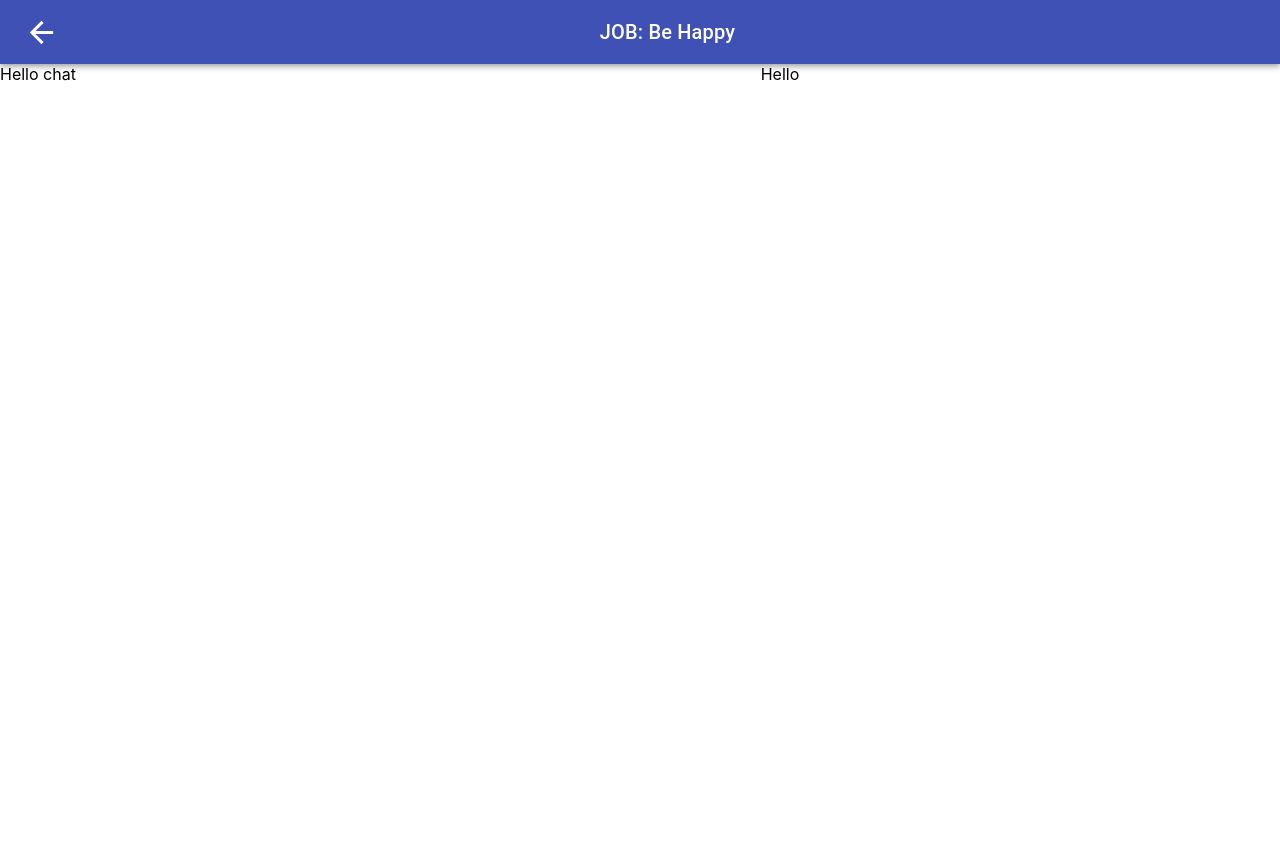
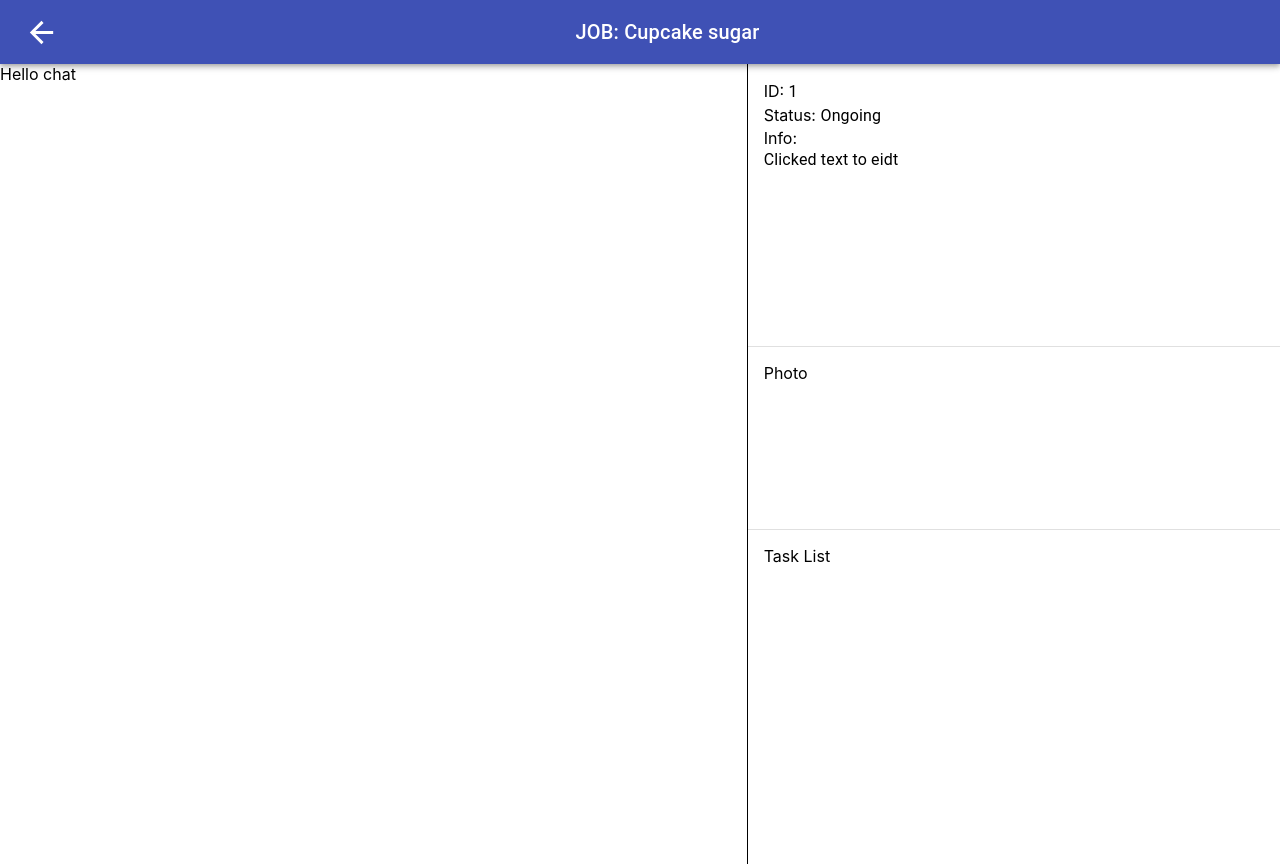
Before and after one commit to huy9903098/jobsmanager, a React (Create React App) app: page /job/1 in a window 1280 px wide. Before the commit the page ends 800 px from the top, so only its background shows below. Built offline with nearby package versions, Linux system fonts and the light colour scheme.

Commit message:
Finish update job info data

```diff
--- a/src/App.js
+++ b/src/App.js
@@ -10,17 +10,19 @@ import { UserProvider } from "./utils/UserContext";
 function App() {
   return (
     <Router>
-      <Route exact path="/" component={Landing}></Route>
       <JobProvider>
+        <Route exact path="/" component={Landing}></Route>
+
         <CustomerProvider>
           <UserProvider>
             <Route exact path="/lists" component={Lists}></Route>
           </UserProvider>
         </CustomerProvider>
+
+        <Switch>
+          <Route exact path="/job/:id" component={Job} />
+        </Switch>
       </JobProvider>
-      <Switch>
-        <Route exact path="/job/:id" component={Job} />
-      </Switch>
     </Router>
   );
 }
--- /dev/null
+++ b/src/component/Job/JobInfo/JobData.js
@@ -0,0 +1,115 @@
+import {
+  Box,
+  InputBase,
+  makeStyles,
+  MenuItem,
+  Select,
+  Typography,
+} from "@material-ui/core";
+import { React, useState } from "react";
+
+const useStyles = makeStyles((theme) => ({
+  infoBox: {
+    display: "inline-block",
+    width: "auto",
+  },
+  infoContainer: {
+    height: "250px",
+    overflow: "scroll",
+    padding: theme.spacing(2),
+  },
+}));
+export default function JobData({
+  setJobs,
+  jobId,
+  jobInfoData,
+  setJobInfoData,
+}) {
+  const [editStatus, setTitleStatus] = useState(false);
+  const [editInfo, setTitleInfo] = useState(false);
+  const classes = useStyles();
+  const handleInput = (evt) => {
+    const name = evt.target.name;
+    const newValue = evt.target.value;
+
+    setJobInfoData({ ...jobInfoData, [name]: newValue });
+  };
+
+  const handleUpdatJobs = () => {
+    setJobs((prevJobs) => {
+      const jobIndex = prevJobs.findIndex((emp) => emp.id.toString() === jobId);
+      return prevJobs.map((obj, index) => {
+        return index === jobIndex ? jobInfoData : obj;
+      });
+    });
+  };
+  const handleUpdateStatus = (e) => {
+    const name = e.target.name;
+    const newValue = e.target.value;
+    const newJobData = { ...jobInfoData, [name]: newValue };
+    setJobInfoData(newJobData);
+    setJobs((prevJobs) => {
+      const jobIndex = prevJobs.findIndex((emp) => emp.id.toString() === jobId);
+      return prevJobs.map((obj, index) => {
+        return index === jobIndex ? newJobData : obj;
+      });
+    });
+    setTitleStatus(!editStatus);
+  };
+  return (
+    <Box className={classes.infoContainer}>
+      <Box>
+        ID: <Typography display="inline">{jobInfoData.id}</Typography>
+      </Box>
+
+      {editStatus ? (
+        <Box
+          onBlur={() => {
+            handleUpdatJobs();
+          }}
+        >
+          Status:{" "}
+          <Select
+            value={jobInfoData.status}
+            name="status"
+            onChange={(e) => handleUpdateStatus(e)}
+          >
+            <MenuItem value={"Pending"}>Pending</MenuItem>
+            <MenuItem value={"Ongoing"}>Ongoing</MenuItem>
+            <MenuItem value={"Closed"}>Closed</MenuItem>
+          </Select>
+        </Box>
+      ) : (
+        <Box onClick={() => setTitleStatus(!editStatus)}>
+          Status: <Typography display="inline">{jobInfoData.status}</Typography>
+        </Box>
+      )}
+
+      {editInfo ? (
+        <Box
+          onBlur={() => {
+            handleUpdatJobs();
+            setTitleInfo(!editStatus);
+          }}
+        >
+          Info:{" "}
+          <InputBase
+            name="info"
+            multiline
+            fullWidth
+            onChange={handleInput}
+            autoFocus
+            value={jobInfoData.info}
+            inputProps={{
+              className: classes.input,
+            }}
+          />
+        </Box>
+      ) : (
+        <Box onClick={() => setTitleInfo(!editInfo)}>
+          Info: <Typography>{jobInfoData.info}</Typography>
+        </Box>
+      )}
+    </Box>
+  );
+}
--- a/src/component/Job/JobInfo/JobInfo.js
+++ /dev/null
@@ -1,8 +0,0 @@
-import { makeStyles } from "@material-ui/core";
-import { React } from "react";
-
-const useStyles = makeStyles((theme) => ({}));
-export default function JobInfo() {
-  const classes = useStyles();
-  return <div>Hello</div>;
-}
--- /dev/null
+++ b/src/component/Job/JobInfo/index.js
@@ -0,0 +1,36 @@
+import { Box, Divider, makeStyles } from "@material-ui/core";
+import { React, useState } from "react";
+import JobData from "./JobData";
+
+const useStyles = makeStyles((theme) => ({
+  pictureContainer: {
+    height: "150px",
+    overflow: "scroll",
+    padding: theme.spacing(2),
+  },
+  taskContainer: {
+    overflow: "scroll",
+    padding: theme.spacing(2),
+  },
+}));
+
+export default function JobInfo({ jobData, setJobs, jobId }) {
+  // const [editStatus, setTitleStatus] = useState(false);
+  // const [editInfo, setTitleInfo] = useState(false);
+  const [jobInfoData, setJobInfoData] = useState(jobData);
+  const classes = useStyles();
+  return (
+    <div>
+      <JobData
+        setJobs={setJobs}
+        jobId={jobId}
+        jobInfoData={jobInfoData}
+        setJobInfoData={setJobInfoData}
+      />
+      <Divider />
+      <Box className={classes.pictureContainer}>Photo</Box>
+      <Divider />
+      <Box className={classes.taskContainer}>Task List</Box>
+    </div>
+  );
+}
--- a/src/component/Job/index.js
+++ b/src/component/Job/index.js
@@ -7,10 +7,11 @@ import {
   Typography,
 } from "@material-ui/core";
 import ArrowBackIcon from "@material-ui/icons/ArrowBack";
-import React from "react";
-import { useParams } from "react-router-dom";
+import React, { useContext } from "react";
+import { Link, useParams } from "react-router-dom";
+import { JobContext } from "../../utils/JobContext";
 import JobChat from "./JobChat/JobChat";
-import JobInfo from "./JobInfo/JobInfo";
+import JobInfo from "./JobInfo";
 
 const useStyles = makeStyles((theme) => ({
   menuButton: {
@@ -20,35 +21,57 @@ const useStyles = makeStyles((theme) => ({
     flexGrow: 1,
     textAlign: "center",
   },
+  jobInfo: {
+    border: "2px solid black",
+  },
+  disableLink: {
+    color: "inherit",
+  },
+  infoContainer: {
+    height: "100vh",
+
+    borderLeft: "1px solid black",
+    overflow: "scroll",
+  },
+  chatContainer: {
+    height: "100vh",
+  },
+  navbar: {
+    zIndex: 100,
+  },
 }));
 export default function Job() {
+  const [jobs, setJobs] = useContext(JobContext);
   const classes = useStyles();
-  const params = useParams();
+  const { id } = useParams();
+
+  let jobData = jobs.find((x) => x.id === id);
   return (
     <div>
       <AppBar className={classes.navbar} position="static">
         <Toolbar>
+          <Link className={classes.disableLink} to="/lists">
             <IconButton
               edge="start"
               className={classes.menuButton}
               color="inherit"
               aria-label="menu"
-            onClick={() => (window.location.href = "/lists")}
             >
               <ArrowBackIcon fontSize="large" />
             </IconButton>
+          </Link>
 
           <Typography variant="h6" className={classes.title}>
-            JOB: Be Happy
+            JOB: {jobData.jobname}
           </Typography>
         </Toolbar>
       </AppBar>
-      <Grid className={classes.gridContainer} container spacing={3}>
+      <Grid className={classes.gridContainer} container>
         <Grid item xs={12} sm={7}>
           <JobChat />
         </Grid>
-        <Grid item xs={12} sm={5} padding={0}>
-          <JobInfo />
+        <Grid item xs={12} sm={5} padding={0} className={classes.infoContainer}>
+          <JobInfo jobData={jobData} setJobs={setJobs} jobId={id} />
         </Grid>
       </Grid>
     </div>
--- a/src/utils/JobContext.js
+++ b/src/utils/JobContext.js
@@ -6,65 +6,72 @@ export const JobProvider = (props) => {
     {
       customer: "Wang",
       endDate: new Date(1992, 1, 1),
-      id: 1,
+      id: "1",
       jobname: "Cupcake sugar",
       location: "Hawaii",
       startDate: new Date(2002, 1, 1),
       status: "Ongoing",
+      info: "Clicked text to eidt",
     },
     {
       customer: "Jon",
       endDate: new Date(1995, 1, 11),
-      id: 2,
+      id: "2",
       jobname: "Cheese rolling",
       location: "America",
       startDate: new Date(2002, 5, 7),
       status: "Closed",
+      info: "Clicked text to eidt",
     },
     {
       customer: "zhongli",
       endDate: new Date(1989, 7, 17),
-      id: 3,
+      id: "3",
       jobname: "Tower building",
       location: "China",
       startDate: new Date(2011, 4, 1),
       status: "Ongoing",
+      info: "Clicked text to eidt",
     },
     {
       customer: "Jon",
       endDate: new Date(1978, 2, 3),
-      id: 4,
+      id: "4",
       jobname: "Sword making",
       location: "America",
       startDate: new Date(2002, 1, 1),
       status: "Ongoing",
+      info: "Clicked text to eidt",
     },
     {
       customer: "Pete",
       endDate: new Date(1992, 1, 1),
-      id: 5,
+      id: "5",
       jobname: "Pizza Topping",
       location: "Italy",
       startDate: new Date(2002, 1, 1),
       status: "Pending",
+      info: "Clicked text to eidt",
     },
     {
       customer: "Lisa",
       endDate: new Date(1999, 2, 28),
-      id: 6,
+      id: "6",
       jobname: "Bed Manufactor",
       location: "Spain",
       startDate: new Date(2007, 9, 19),
       status: "Ongoing",
+      info: "Clicked text to eidt",
     },
     {
       customer: "Pete",
       endDate: new Date(1997, 10, 10),
-      id: 7,
+      id: "7",
       jobname: "Milkshake",
       location: "Hawaii",
       startDate: new Date(2004, 11, 11),
       status: "Closed",
+      info: "Clicked text to eidt",
     },
   ]);
 
```
Also changed, not shown: 1 other file (tests, documents, lock files or other folders). Lines whose indentation alone changed are shown as unchanged.
